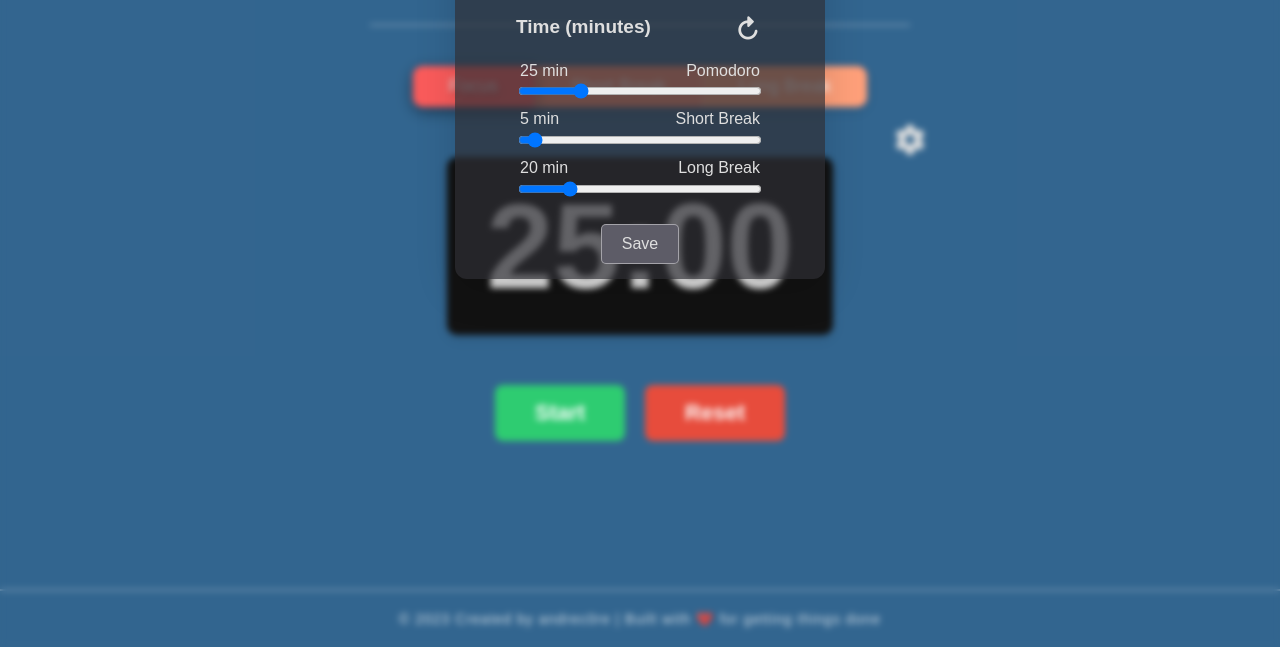
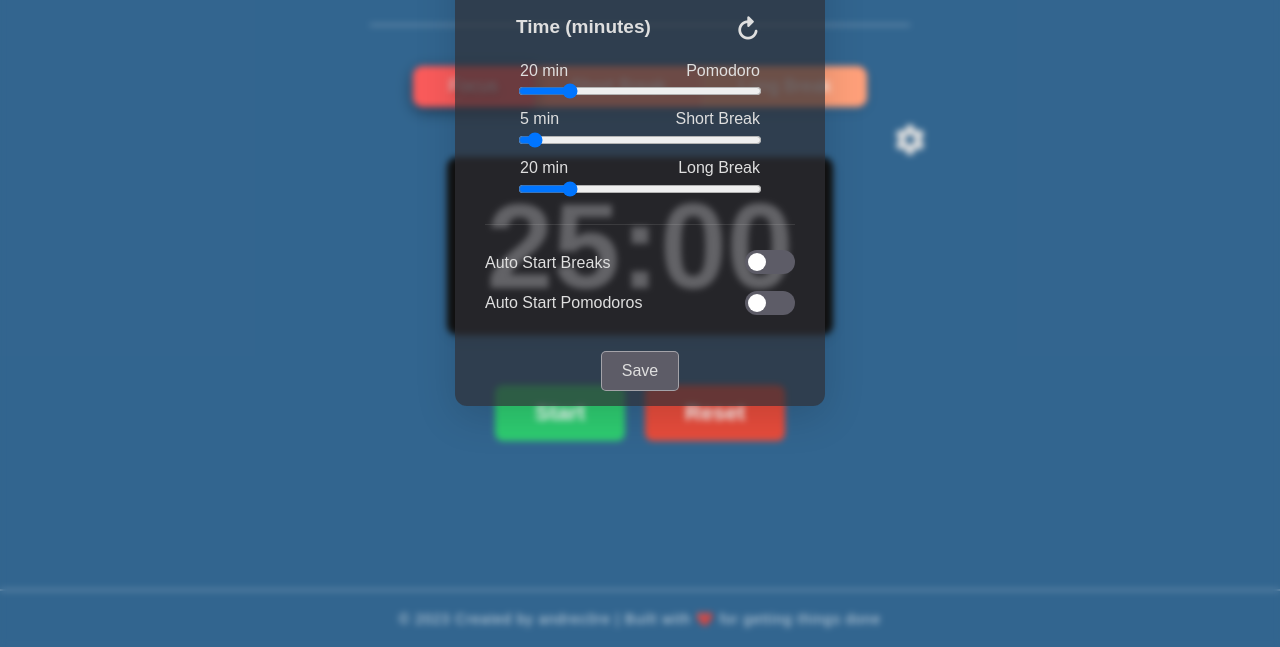
Before and after one commit to andrec0re/pomodoro-timer, a plain HTML site: page index.html in a window 1280 px wide. Both pictures are taken after a click on the element "Timer settings". Shown: the part 153-800 px from the top of the page. Drawn offline with Linux system fonts and the light colour scheme.

Commit message:
Add auto-start functionality with toggle switches for breaks and pomodoros

```diff
--- a/index.html
+++ b/index.html
@@ -70,6 +70,22 @@
                         <input type="range" id="long-break-duration" min="1" max="100" step="1" value="20">
                     </div>
                 </div>
+                <div class="auto-start-section">
+                    <div class="auto-start-option">
+                        <span>Auto Start Breaks</span>
+                        <label class="toggle-switch">
+                            <input type="checkbox" id="auto-start-breaks">
+                            <span class="slider"></span>
+                        </label>
+                    </div>
+                    <div class="auto-start-option">
+                        <span>Auto Start Pomodoros</span>
+                        <label class="toggle-switch">
+                            <input type="checkbox" id="auto-start-pomodoros">
+                            <span class="slider"></span>
+                        </label>
+                    </div>
+                </div>
                 <div class="modal-buttons">
                     <button type="button" id="save-settings">Save</button>
                 </div>
--- a/script.js
+++ b/script.js
@@ -5,12 +5,14 @@ let isRunning = false;
 let isPaused = false;
 let timerInterval;
 let currentMode = "focus";
-let focusTimeDefault = 25;
+let focusTimeDefault = 20;
 let shortBreakTimeDefault = 5;
 let longBreakTimeDefault = 20;
 let currentFocusTime = focusTimeDefault;
 let currentShortBreakTime = shortBreakTimeDefault;
 let currentLongBreakTime = longBreakTimeDefault;
+let autoStartBreaks = false;
+let autoStartPomodoros = false;
 
 const minutesDisplay = document.getElementById('minutes');
 const secondsDisplay = document.getElementById('seconds');
@@ -32,6 +34,8 @@ const resetSettingsBtn = document.getElementById('reset-settings');
 const focusRangeValue = document.querySelector('.focus-range-value');
 const shortBreakRangeValue = document.querySelector('.short-break-range-value');
 const longBreakRangeValue = document.querySelector('.long-break-range-value');
+const autoStartBreaksToggle = document.getElementById('auto-start-breaks');
+const autoStartPomodorosToggle = document.getElementById('auto-start-pomodoros')
 const timerDurations = {
     focus: () => currentFocusTime,
     shortBreak: () => currentShortBreakTime,
@@ -43,13 +47,17 @@ resetBtn.addEventListener("click", resetTimer);
 focusBtn.addEventListener("click", () => setTimer(currentFocusTime, 0, "focus"));
 shortBreakBtn.addEventListener("click", () => setTimer(currentShortBreakTime, 0, "shortBreak"));
 longBreakBtn.addEventListener("click", () => setTimer(currentLongBreakTime, 0, "longBreak"));
-
 focusDuration.addEventListener("input", (event) => { focusRangeValue.textContent = event.target.value + " min" });
 shortBreakDuration.addEventListener("input", (event) => { shortBreakRangeValue.textContent = event.target.value + " min" });
 longBreakDuration.addEventListener("input", (event) => { longBreakRangeValue.textContent = event.target.value + " min" });
-
-settingsIcon.addEventListener("click", () => { modal.style.display = 'block' });
-closeBtn.addEventListener("click", () => { modal.style.display = 'none' });
+settingsIcon.addEventListener("click", () => {
+    modal.style.display = 'block';
+    resetModalToSavedState();
+});
+closeBtn.addEventListener("click", () => {
+    modal.style.display = 'none';
+    resetModalToSavedState();
+});
 saveBtn.addEventListener("click", () => {
     modal.style.display = 'none';
     saveSettings()
@@ -62,8 +70,23 @@ resetSettingsBtn.addEventListener("click", () => {
 window.addEventListener("click", (event) => {
     if (event.target === modal) {
         modal.style.display = 'none';
+        resetModalToSavedState();
     }
 });
+
+timerEndAudio.preload = 'auto';
+timerStartAudio.preload = 'auto';
+
+function resetModalToSavedState() {
+    autoStartBreaksToggle.checked = autoStartBreaks;
+    autoStartPomodorosToggle.checked = autoStartPomodoros;
+    focusDuration.value = currentFocusTime;
+    shortBreakDuration.value = currentShortBreakTime;
+    longBreakDuration.value = currentLongBreakTime;
+    focusRangeValue.textContent = currentFocusTime + " min";
+    shortBreakRangeValue.textContent = currentShortBreakTime + " min";
+    longBreakRangeValue.textContent = currentLongBreakTime + " min";
+}
 
 function saveSettings() {
     currentFocusTime = focusDuration.value;
@@ -72,6 +95,8 @@ function saveSettings() {
     if (isRunning === false && isPaused === false) {
         minutes = timerDurations[currentMode]();
     }
+    autoStartBreaks = autoStartBreaksToggle.checked;
+    autoStartPomodoros = autoStartPomodorosToggle.checked;
     updateDisplay();
 }
 
@@ -197,8 +222,14 @@ function timerEnd() {
                 } else {
                     setTimer(currentShortBreakTime, 0, "shortBreak");
                 }
+                if (autoStartBreaks) {
+                    startTimer();
+                }
             } else {
                 setTimer(currentFocusTime, 0, "focus");
+                if (autoStartPomodoros) {
+                    startTimer();
+                }
             }
         }
     }, 500);
--- a/style.css
+++ b/style.css
@@ -312,3 +312,65 @@ body {
     text-shadow: 2px 2px 4px rgba(156, 156, 156, 0.6);
     transform: rotate(10deg) !important;
 }
+
+.auto-start-option {
+    display: flex;
+    justify-content: space-between;
+    align-items: center;
+    margin: 15px 0;
+}
+
+.auto-start-option span {
+    color: #dfdfdf;
+}
+
+.toggle-switch {
+    position: relative;
+    width: 50px;
+    height: 24px;
+}
+
+.toggle-switch input {
+    opacity: 0;
+    width: 0;
+    height: 0;
+}
+
+.slider {
+    position: absolute;
+    top: 0;
+    left: 0;
+    right: 0;
+    bottom: 0;
+    background-color: #5d5c67;
+    border-radius: 24px;
+    transition: 0.3s;
+    cursor: pointer;
+}
+
+.slider:before {
+    position: absolute;
+    content: "";
+    height: 18px;
+    width: 18px;
+    left: 3px;
+    top: 3px;
+    background-color: white;
+    border-radius: 50%;
+    transition: 0.3s;
+}
+
+input:checked + .slider:before {
+    transform: translateX(26px);  /* Changed from 26px to 23px */
+}
+
+input:checked + .slider {
+    background-color: #2c9dda;
+}
+
+.auto-start-section {
+    width: 100%;
+    margin-top: 20px;
+    padding-top: 10px;
+    border-top: 1px solid rgba(255, 255, 255, 0.1);
+}
```
